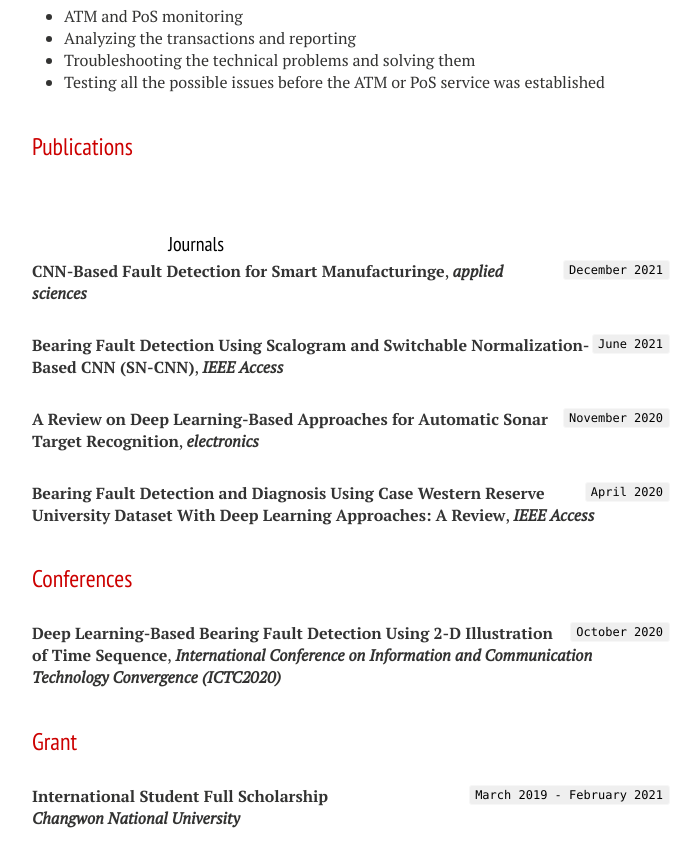
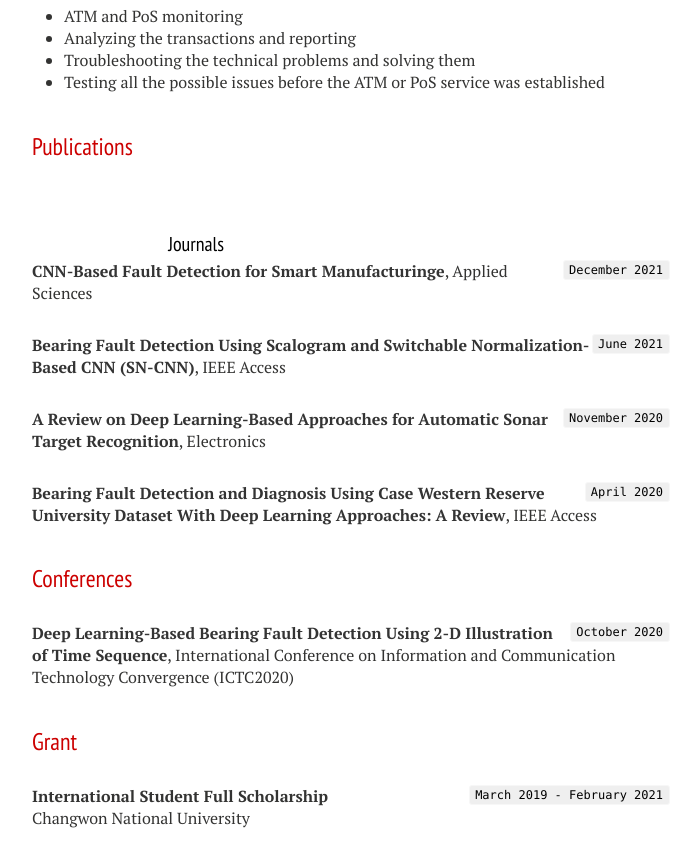
Before and after one commit to PIjarihd/dhirajneupane.github.io, a Jekyll site: the page built from cv.md, in a window 1280 px wide and 900 px high, scrolled down 982 px. Shown: the top 867 px of the window, without its empty margins (288-988 px from the left). Built offline with Jekyll 4.4.1, drawn with Linux system fonts in a browser that asks for light colours; nearby versions of some CDN libraries; some web fonts are replaced.

Commit message:
Update cv.md

```diff
--- a/cv.md
+++ b/cv.md
@@ -47,16 +47,16 @@
 ### Journals
 
 `December 2021`
-[**CNN-Based Fault Detection for Smart Manufacturinge**](https://www.mdpi.com/2076-3417/11/24/11732/htm), _applied sciences_ <br/>
+[**CNN-Based Fault Detection for Smart Manufacturinge**](https://www.mdpi.com/2076-3417/11/24/11732/htm), Applied Sciences <br/>
 
 `June 2021`
-[**Bearing Fault Detection Using Scalogram and Switchable Normalization-Based CNN (SN-CNN)**](https://ieeexplore.ieee.org/document/9456898), _IEEE Access_ <br/>
+[**Bearing Fault Detection Using Scalogram and Switchable Normalization-Based CNN (SN-CNN)**](https://ieeexplore.ieee.org/document/9456898), IEEE Access <br/>
 
 `November 2020`
-[**A Review on Deep Learning-Based Approaches for Automatic Sonar Target Recognition**](https://www.mdpi.com/2079-9292/9/11/1972/htm), _electronics_ <br/>
+[**A Review on Deep Learning-Based Approaches for Automatic Sonar Target Recognition**](https://www.mdpi.com/2079-9292/9/11/1972/htm), Electronics <br/>
 
 `April 2020`
-[**Bearing Fault Detection and Diagnosis Using Case Western Reserve University Dataset With Deep Learning Approaches: A Review**](https://ieeexplore.ieee.org/abstract/document/9078761), _IEEE Access_ <br/>
+[**Bearing Fault Detection and Diagnosis Using Case Western Reserve University Dataset With Deep Learning Approaches: A Review**](https://ieeexplore.ieee.org/abstract/document/9078761), IEEE Access <br/>
 
 <!--
 ### Books
@@ -72,11 +72,11 @@
 ## Conferences
 
 `October 2020`
-[**Deep Learning-Based Bearing Fault Detection Using 2-D Illustration of Time Sequence**](https://ieeexplore.ieee.org/abstract/document/9289232), _International Conference on Information and Communication Technology Convergence (ICTC2020)_
+[**Deep Learning-Based Bearing Fault Detection Using 2-D Illustration of Time Sequence**](https://ieeexplore.ieee.org/abstract/document/9289232), International Conference on Information and Communication Technology Convergence (ICTC2020)
 
 ## Grant
  `March 2019 - February 2021`
-__International Student Full Scholarship__ <br/>_Changwon National University_
+__International Student Full Scholarship__ <br/>Changwon National University
 
 
 <!-- ### Footer
```
